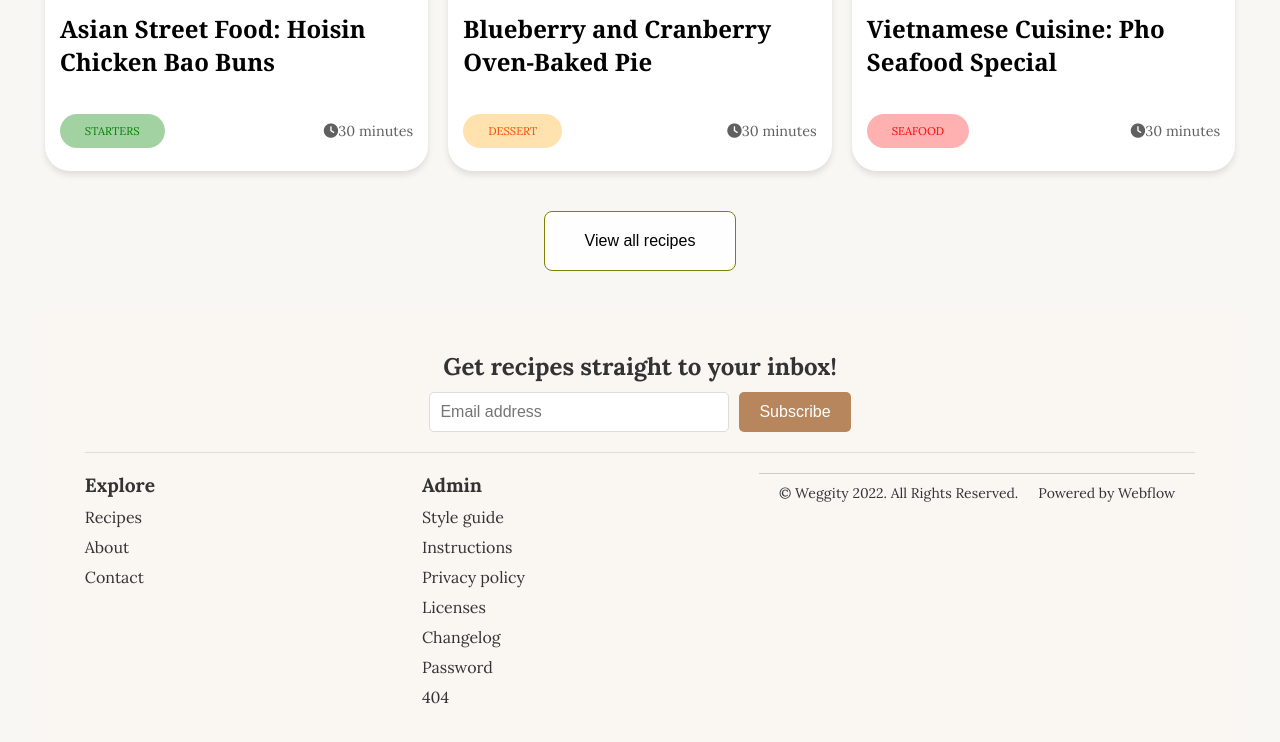
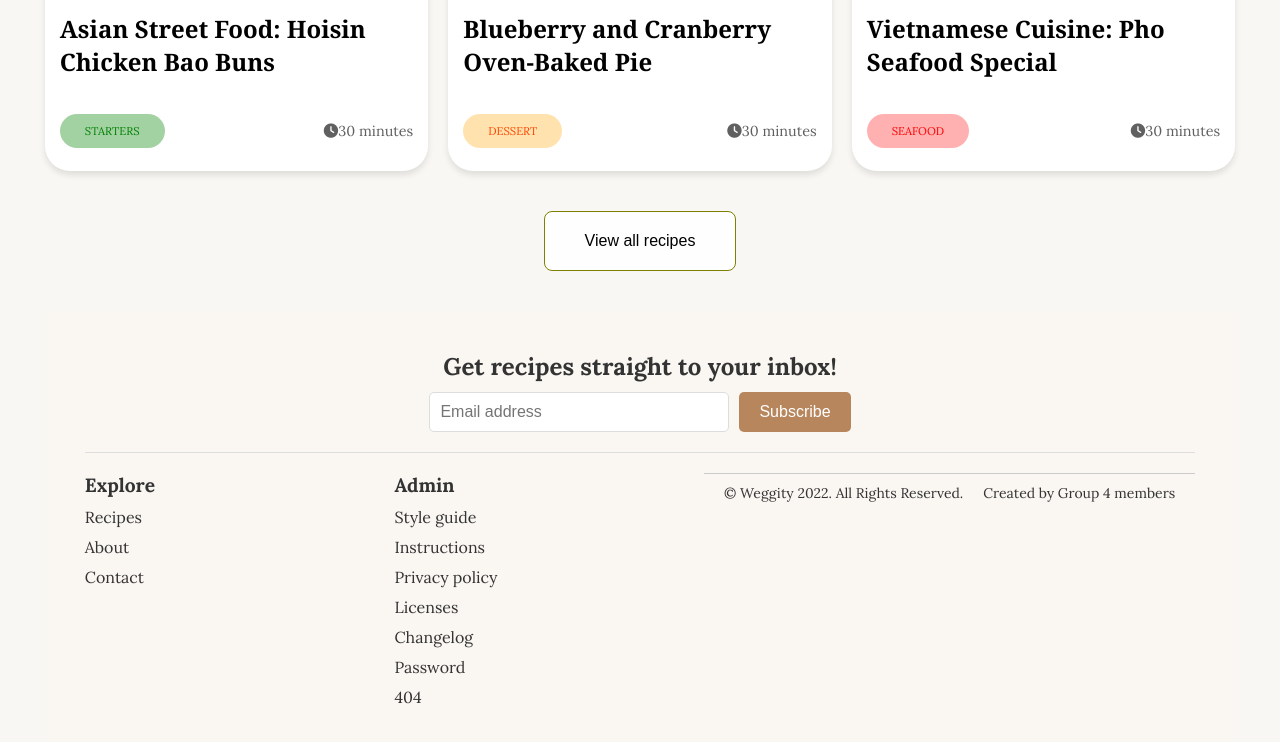
Before and after one commit to Adanna-98/Veggie-Website, a plain HTML site: page index.html in a window 1280 px wide. Shown: the part 2020-2762 px from the top of the page. Drawn offline with Linux system fonts and the light colour scheme.

Commit message:
responsive

```diff
--- a/index.html
+++ b/index.html
@@ -42,7 +42,7 @@
         <section class="animated-section">
             <div class="blog-heading">
                 <div class="centralised">
-                    <h1>A blog template made for food influencers</h1>
+                    <h1>A blog template designed by Group 4</h1>
 
 
                    <div class="search-container blog-search">
@@ -149,16 +149,6 @@
             </div>
 
             <div class="footer-content">
-                <!-- <div class="footer-left">
-                  <!-- <!-- <h4>Weggity</h4>
-                  <p>Lorem ipsum dolor sit amet consectetur. Euismod ultrices non lobortis elit id amet integer nec pretium.</p> -->
-                  <!-- <div class="social-icons"> -->
-                    <!-- <a href="#"><i class="fa fa-instagram"></i></a> -->
-                    <!-- <a href="#"><i class="fa fa-youtube"></i></a>
-                    <a href="#"><i class="fa fa-pinterest"></i></a>
-                    <a href="#"><i class="fa fa-X-twitter"></i></a>
-                  </div> -->
-                <!-- </div> -->
 
                 <div class="footer-middle">
                     <h4>Explore</h4>
@@ -187,7 +177,7 @@
                 <!-- Footer bottom section -->
                 <div class="footer-bottom">
                  <p>&copy; Weggity 2022. All Rights Reserved.</p>
-                 <p>Powered by Webflow</p>
+                 <p>Created by Group 4 members</p>
                </div>
 
 
--- a/styles.css
+++ b/styles.css
@@ -508,7 +508,6 @@ footer {
     margin: 20px 0;
 }
 
-.footer-left,
 .footer-middle,
 .footer-right {
   flex: 1;
```
